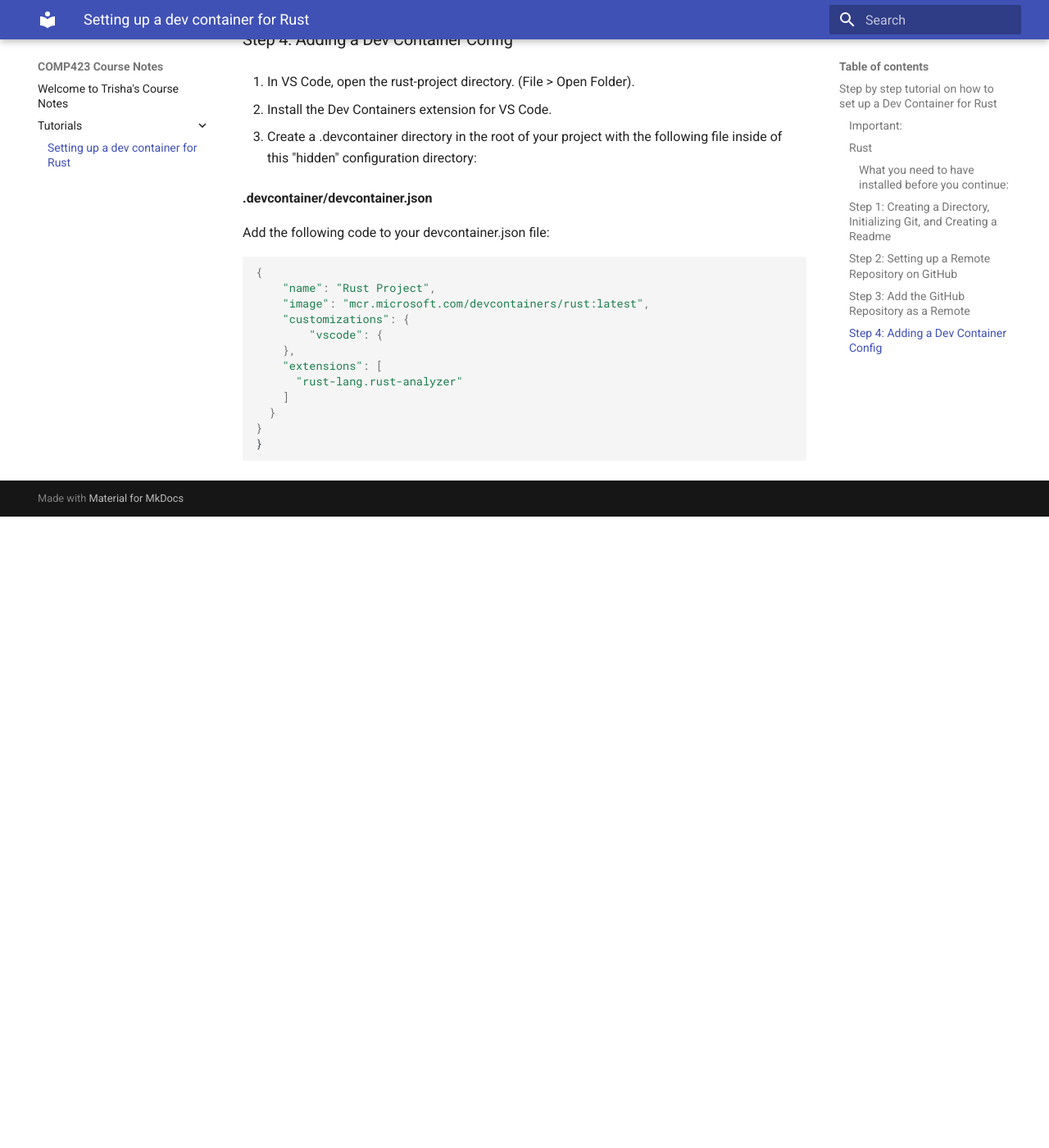
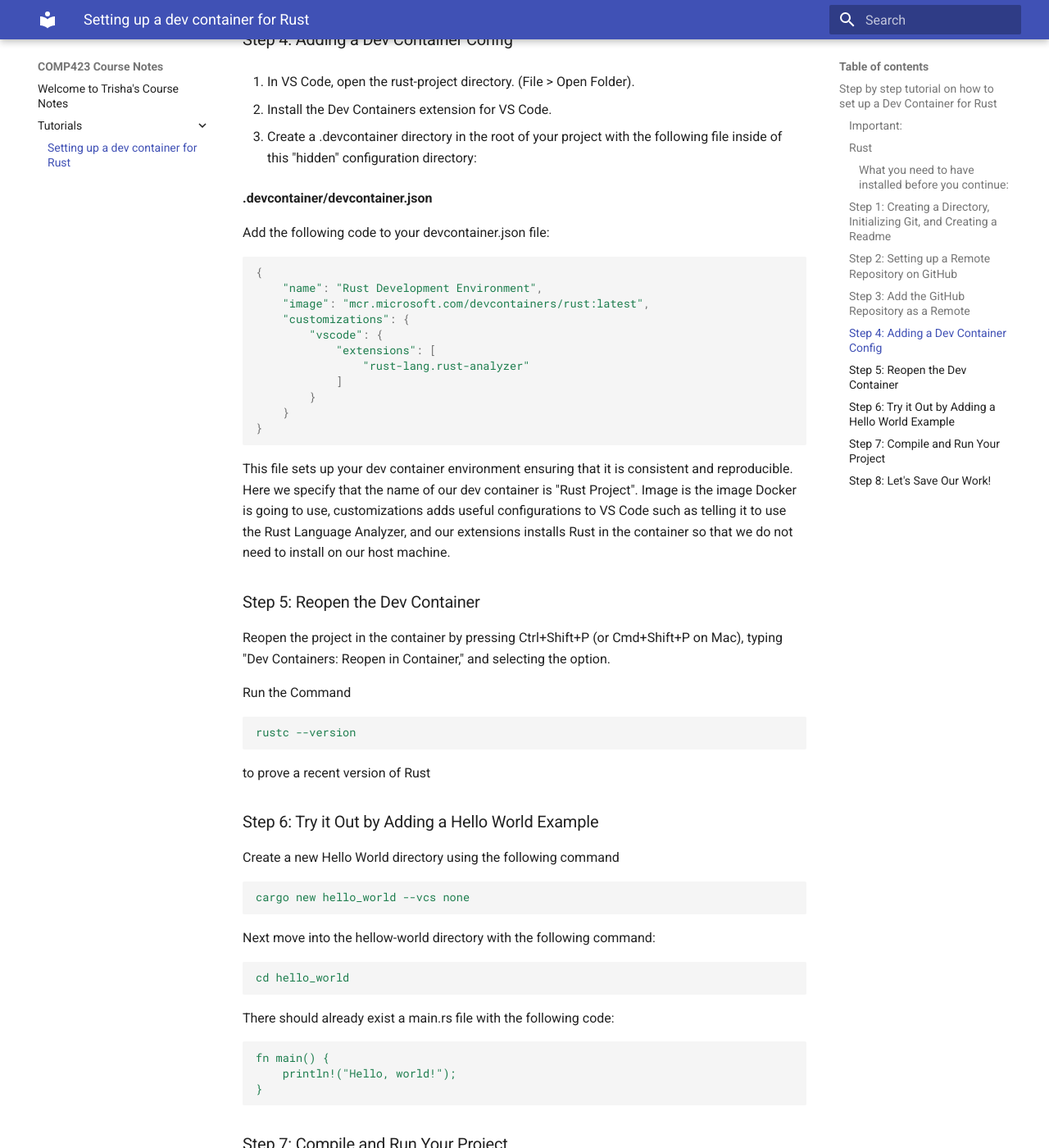
Before and after one commit to trisv1/comp423-course-notes, an MkDocs documentation site: the page built from docs/tutorials/rust-setup.md, in a window 1280 px wide and 1400 px high, scrolled down 2235 px. Shown: the whole window at 82% size. Built offline with MkDocs 1.6.1 and Material for MkDocs 9.7.7, drawn with Linux system fonts in a browser that asks for light colours; before the commit the page ends 2865 px from its top, so only the background shows below that; some of the changed text lies outside the part shown.

Commit message:
done with tutorial i think

````diff
--- a/docs/tutorials/rust-setup.md
+++ b/docs/tutorials/rust-setup.md
@@ -104,15 +104,97 @@
 
 ``` yaml
 {
-	"name": "Rust Project",
-	"image": "mcr.microsoft.com/devcontainers/rust:latest",
-	"customizations": {
+	"name": "Rust Development Environment",
+    "image": "mcr.microsoft.com/devcontainers/rust:latest",
+    "customizations": {
         "vscode": {
-    },
-    "extensions": [
-      "rust-lang.rust-analyzer"
-    ]
-  }
+            "extensions": [
+                "rust-lang.rust-analyzer"
+            ]
+        }
+    }
 }
+
+```
+This file sets up your dev container environment ensuring that it is consistent and reproducible. Here we specify that the name of our dev container is "Rust Project". Image is the image Docker is going to use, customizations adds useful configurations to VS Code such as telling it to use the Rust Language Analyzer, and our extensions installs Rust in the container so that we do not need to install on our host machine.
+
+### Step 5: Reopen the Dev Container
+
+Reopen the project in the container by pressing Ctrl+Shift+P (or Cmd+Shift+P on Mac), typing "Dev Containers: Reopen in Container," and selecting the option.
+
+Run the Command
+
+``` yaml
+rustc --version
+```
+
+to prove a recent version of Rust
+
+
+### Step 6: Try it Out by Adding a Hello World Example
+
+Create a new Hello World directory using the following command
+
+``` yaml
+cargo new hello_world --vcs none
+```
+
+Next move into the hellow-world directory with the following command:
+
+``` yaml
+cd hello_world
+```
+
+There should already exist a main.rs file with the following code:
+
+``` yaml
+fn main() {
+    println!("Hello, world!");
 }
 ```
+
+### Step 7: Compile and Run Your Project
+
+Run the following code to compile and run your project!
+
+``` yaml
+cargo build
+```
+
+This command is similar to the command gcc which we learned in 211. This generates an exectuable which can be run with the next command:
+
+``` yaml
+cargo run
+```
+
+You should see "Hello World" printed.
+
+### Step 8: Let's Save Our Work!
+
+Enter the following code in your terminal to commit
+
+``` yaml
+git add .
+git commit -m "Hello World in Rust!"
+```
+
+**Note**: If you get the following error
+
+fatal: detected dubious ownership in repository at '/workspaces/go-project'
+To add an exception for this directory, call: git config --global --add safe.directory /workspaces/go-project
+
+Run the code as it says
+
+``` yaml
+git config --global --add safe.directory /workspaces/go-project
+```
+
+Then add and commit as stated above ^
+
+Finally, run
+
+``` yaml
+git push origin main # (1)
+```
+
+1. Now our Github has all of our work!
````
Also changed, not shown: site/search/search_index.json, site/tutorials/rust-setup/index.html.
